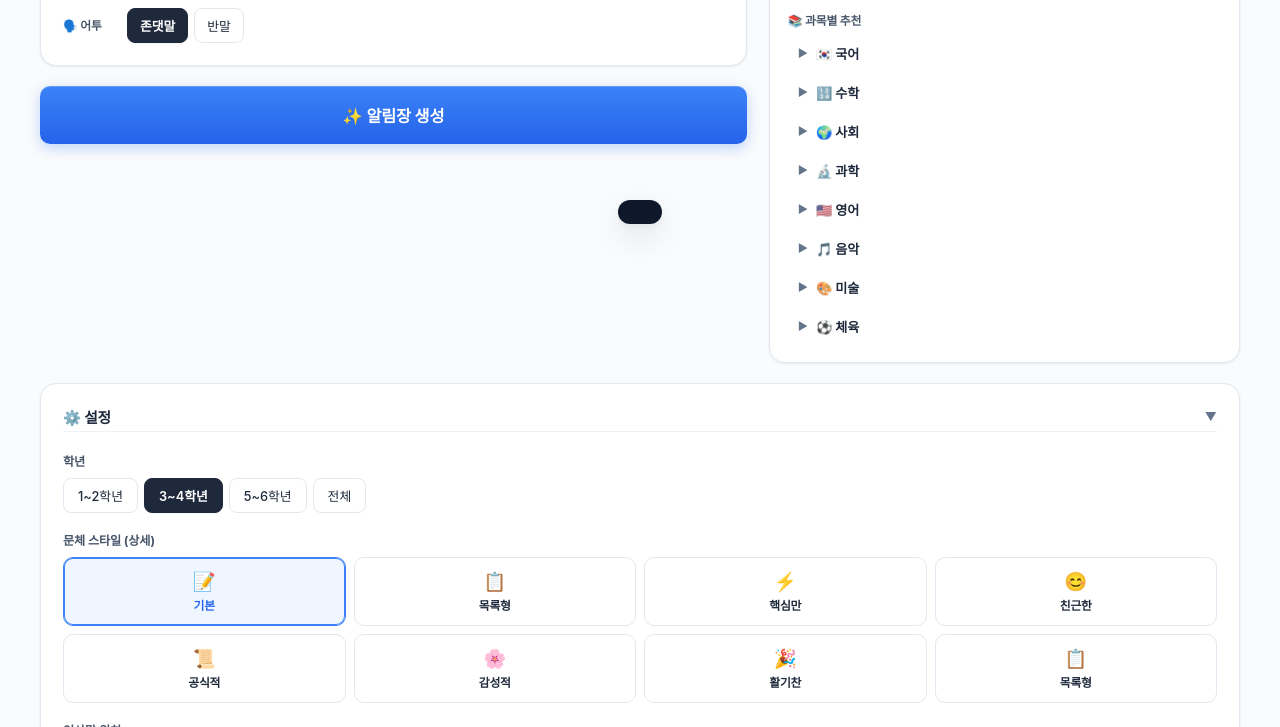
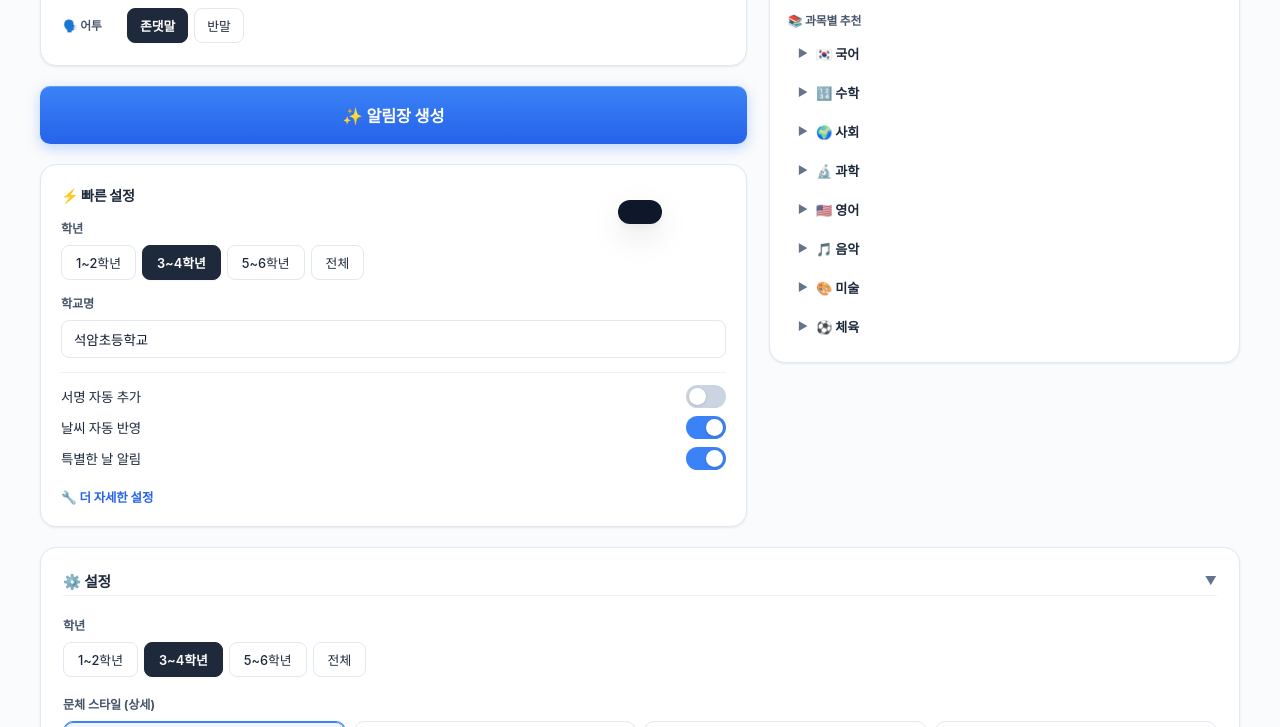
Before and after one commit to vygotsky007/seokam-alrimbot, a website: page public/index.html in a window 1280 px wide. Shown: the part 628-1355 px from the top of the page. Drawn offline with nearby package versions, Linux system fonts and the light colour scheme; no server answers; a web font is replaced by a local one.

Commit message:
feat: 빈 공간에 빠른 설정 카드 추가
Co-Authored-By: Claude Opus 4.7 (1M context) <noreply@anthropic.com>

```diff
--- a/public/index.html
+++ b/public/index.html
@@ -1286,6 +1286,9 @@ button:focus-visible, input:focus-visible, textarea:focus-visible {
 .main-col,
 .side-col { display: contents; }
 
+/* 빠른 설정 카드: 기본은 숨김 (모바일에서는 하단 설정 아코디언만 사용) */
+.quick-settings-card { display: none; }
+
 /* 1024px+ : 60:40 투 컬럼 */
 @media (min-width: 1024px) {
   body { padding: 24px 24px 80px; }
@@ -1310,6 +1313,47 @@ button:focus-visible, input:focus-visible, textarea:focus-visible {
   .side-col .section-title { font-size: .88rem; }
   .side-col .rec-block-title { font-size: .74rem; margin-bottom: 8px; }
   .side-col .pill { padding: 5px 10px; font-size: .74rem; }
+
+  /* 빠른 설정 카드 */
+  .quick-settings-card {
+    display: flex;
+    flex-direction: column;
+    gap: 14px;
+    padding: 20px;
+  }
+  .qs-title {
+    font-size: .88rem;
+    font-weight: 800;
+    color: var(--navy);
+    letter-spacing: -0.02em;
+    display: flex;
+    align-items: center;
+    gap: 6px;
+  }
+  .qs-row { display: flex; flex-direction: column; gap: 8px; }
+  .qs-label {
+    font-size: .76rem;
+    font-weight: 700;
+    color: var(--muted);
+    letter-spacing: -0.015em;
+  }
+  .qs-toggles {
+    display: flex;
+    flex-direction: column;
+    gap: 8px;
+    padding-top: 12px;
+    border-top: 1px solid var(--border-s);
+  }
+  .qs-more {
+    font-size: .78rem;
+    color: var(--blue-d);
+    font-weight: 600;
+    text-decoration: none;
+    cursor: pointer;
+    padding-top: 4px;
+    transition: color var(--t-fast);
+  }
+  .qs-more:hover { color: var(--blue); text-decoration: underline; }
 }
 </style>
 </head>
@@ -1409,6 +1453,42 @@ button:focus-visible, input:focus-visible, textarea:focus-visible {
 
   <button id="generateBtn">✨ 알림장 생성</button>
 
+  <div class="card quick-settings-card" id="quickSettingsCard">
+    <div class="qs-title">⚡ 빠른 설정</div>
+
+    <div class="qs-row">
+      <label class="qs-label">학년</label>
+      <div class="btn-group" id="gradeGroupQuick">
+        <button data-v="초등학교 1~2학년">1~2학년</button>
+        <button data-v="초등학교 3~4학년">3~4학년</button>
+        <button data-v="초등학교 5~6학년">5~6학년</button>
+        <button data-v="초등학교">전체</button>
+      </div>
+    </div>
+
+    <div class="qs-row">
+      <label class="qs-label">학교명</label>
+      <input id="schoolNameInputQuick" class="text-input" placeholder="석암초등학교">
+    </div>
+
+    <div class="qs-toggles">
+      <div class="toggle-row">
+        <label for="sigToggleQuick">서명 자동 추가</label>
+        <label class="toggle"><input type="checkbox" id="sigToggleQuick"><span class="toggle-slider"></span></label>
+      </div>
+      <div class="toggle-row">
+        <label for="weatherToggleQuick">날씨 자동 반영</label>
+        <label class="toggle"><input type="checkbox" id="weatherToggleQuick"><span class="toggle-slider"></span></label>
+      </div>
+      <div class="toggle-row">
+        <label for="specialDayToggleQuick">특별한 날 알림</label>
+        <label class="toggle"><input type="checkbox" id="specialDayToggleQuick"><span class="toggle-slider"></span></label>
+      </div>
+    </div>
+
+    <a href="#settingsCard" class="qs-more" id="qsMoreLink">🔧 더 자세한 설정</a>
+  </div>
+
   <div class="card" id="resultCard" style="display:none;">
     <div class="result-header">
       <span>✅ 생성된 알림장</span>
@@ -2085,7 +2165,7 @@ function updateSettingsSummary() {
 }
 
 function syncUI() {
-  document.querySelectorAll('#gradeGroup button').forEach(b => b.classList.toggle('active', b.dataset.v === selectedGrade));
+  document.querySelectorAll('#gradeGroup button, #gradeGroupQuick button').forEach(b => b.classList.toggle('active', b.dataset.v === selectedGrade));
   document.querySelectorAll('#templateGrid .template-card').forEach(c => c.classList.toggle('active', c.dataset.v === selectedStyle));
   document.querySelectorAll('#positionGroup button').forEach(b => b.classList.toggle('active', b.dataset.v === greetingPosition));
   document.querySelectorAll('#iconGroup button').forEach(b => b.classList.toggle('active', b.dataset.v === greetingIcon));
@@ -2131,7 +2211,59 @@ document.getElementById('honorificGroup').addEventListener('click', e => {
 
 const schoolInput = document.getElementById('schoolNameInput');
 schoolInput.value = schoolName;
-schoolInput.addEventListener('input', () => { schoolName = schoolInput.value.trim() || '석암초등학교'; lsS('alrimbot_school', schoolName); });
+schoolInput.addEventListener('input', () => {
+  schoolName = schoolInput.value.trim() || '석암초등학교';
+  lsS('alrimbot_school', schoolName);
+  const qi = document.getElementById('schoolNameInputQuick');
+  if (qi && qi.value !== schoolInput.value) qi.value = schoolInput.value;
+});
+
+/* ── 빠른 설정 카드 ↔ 상세 설정 동기화 ── */
+(function initQuickSettings() {
+  const gradeQ   = document.getElementById('gradeGroupQuick');
+  const schoolQ  = document.getElementById('schoolNameInputQuick');
+  const sigQ     = document.getElementById('sigToggleQuick');
+  const weatherQ = document.getElementById('weatherToggleQuick');
+  const specialQ = document.getElementById('specialDayToggleQuick');
+  const sigM     = document.getElementById('sigToggle');
+  const weatherM = document.getElementById('weatherToggle');
+  const specialM = document.getElementById('specialDayToggle');
+
+  // 학년: 빠른 설정에서 바꾸면 selectedGrade 업데이트 + syncUI가 양쪽 버튼 모두 하이라이트
+  gradeQ.addEventListener('click', e => {
+    const v = e.target.dataset.v; if (!v) return;
+    selectedGrade = v;
+    lsS('alrimbot_grade', v);
+    syncUI();
+  });
+
+  // 학교명: 양방향 미러링
+  schoolQ.value = schoolName;
+  schoolQ.addEventListener('input', () => {
+    schoolName = schoolQ.value.trim() || '석암초등학교';
+    lsS('alrimbot_school', schoolName);
+    if (schoolInput.value !== schoolQ.value) schoolInput.value = schoolQ.value;
+  });
+
+  // 토글 3개: 양방향 미러링
+  function mirror(a, b) {
+    a.checked = b.checked;
+    a.addEventListener('change', () => { b.checked = a.checked; });
+    b.addEventListener('change', () => { a.checked = b.checked; });
+  }
+  mirror(sigQ,     sigM);
+  mirror(weatherQ, weatherM);
+  mirror(specialQ, specialM);
+
+  // "더 자세한 설정" 링크: 아코디언 펼치고 스크롤
+  document.getElementById('qsMoreLink').addEventListener('click', (e) => {
+    e.preventDefault();
+    if (typeof settingsOpen !== 'undefined' && !settingsOpen) {
+      document.getElementById('settingsToggle').click();
+    }
+    document.getElementById('settingsCard').scrollIntoView({ behavior: 'smooth', block: 'start' });
+  });
+})();
 
 const sigInput = document.getElementById('sigPhraseInput');
 sigInput.value = sigPhrase;
```
